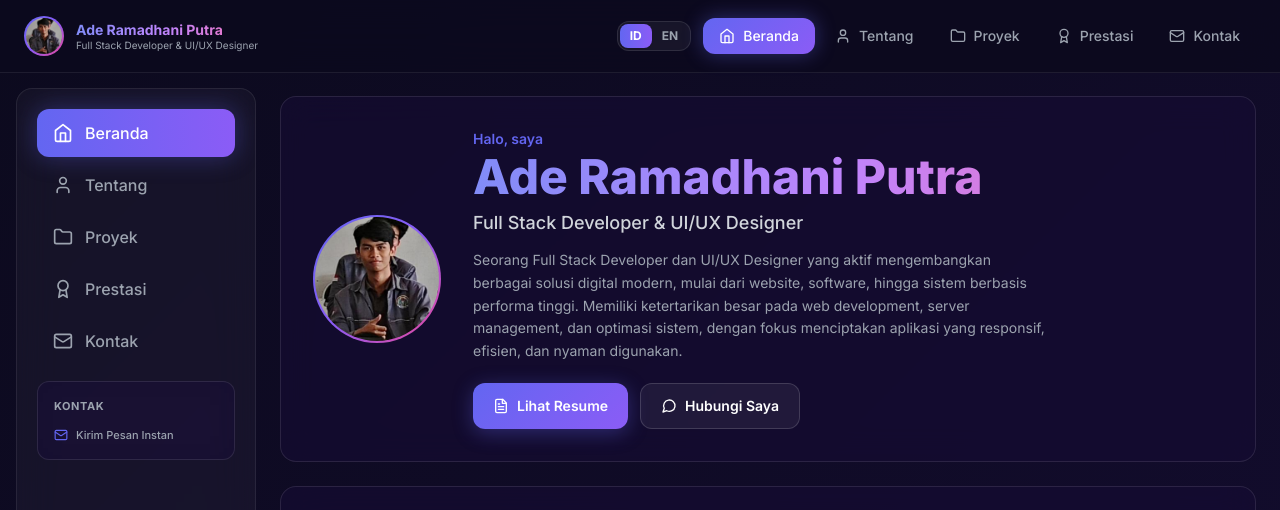
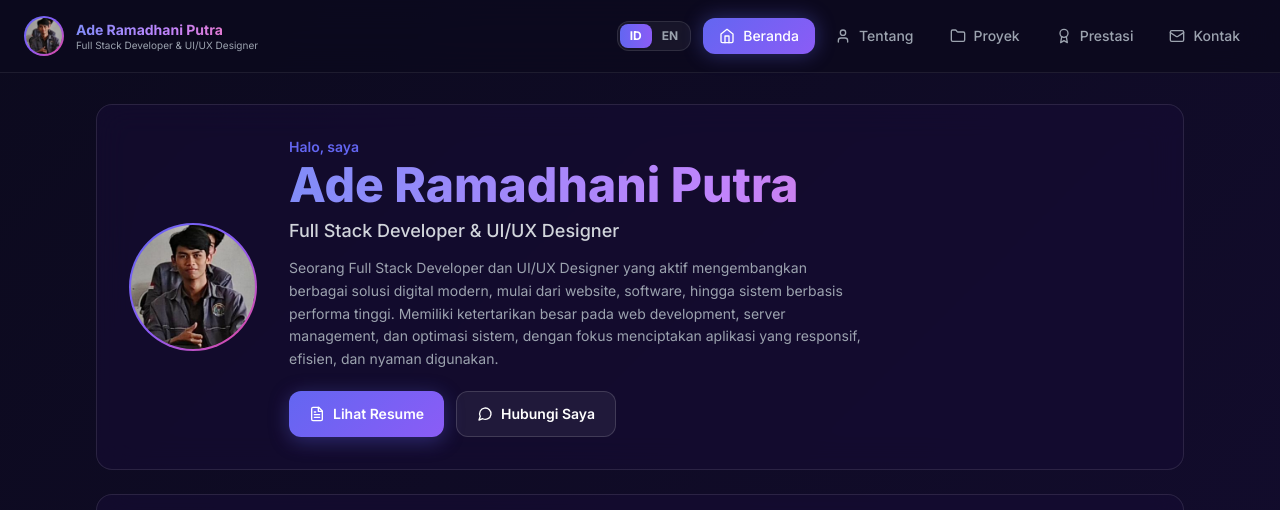
Before and after one commit to Rama-X2/portfolio, a Next.js app: page / in a window 1280 px wide. Shown: the top 510 px of the page. Built offline with nearby package versions, Linux system fonts and the light colour scheme.

Commit message:
update components

```diff
--- a/components/Portfolio.tsx
+++ b/components/Portfolio.tsx
@@ -862,45 +862,10 @@ export default function Portfolio() {
         )}
       </AnimatePresence>
 
-      {/* ── Layout ─── */}
-      <div className="flex flex-1 pt-[60px] md:pt-[72px]">
-        {/* Sidebar desktop */}
-        <aside className="hidden lg:flex flex-col w-60 p-5 m-4 mr-0 rounded-2xl sidebar-glass flex-shrink-0 sticky top-[88px] h-[calc(100vh-104px)] self-start overflow-y-auto custom-scrollbar">
-          <div className="space-y-1">
-            {sections.map((s, i) => (
-              <motion.button
-                key={s.id}
-                onClick={() => navClick(s.id)}
-                className={`w-full flex items-center space-x-3 px-4 py-3 rounded-xl transition-all duration-300 ${
-                  activeSection === s.id
-                    ? 'bg-gradient-to-r from-primary to-secondary text-white shadow-glow'
-                    : 'text-gray-400 hover:text-white hover:bg-white/10'
-                }`}
-                initial={{ opacity: 0, x: -30 }}
-                animate={{ opacity: 1, x: 0 }}
-                transition={{ delay: i * 0.07 }}
-                whileHover={{ x: 4 }}
-              >
-                <s.icon className="w-5 h-5 flex-shrink-0" />
-                <span className="font-medium">{s.name}</span>
-              </motion.button>
-            ))}
-          </div>
-          {/* Contact quick */}
-          <div className="mt-4 p-4 rounded-xl glass-card">
-            <h3 className="text-[11px] font-bold text-gray-400 mb-3 uppercase tracking-wider">{t.nav.contact}</h3>
-            <div className="space-y-2">
-              <button onClick={() => navClick('contact')}
-                className="flex items-center gap-2 text-[11px] text-gray-400 hover:text-white transition-colors w-full text-left">
-                <Mail className="w-3.5 h-3.5 text-primary" />
-                <span className="truncate font-medium">{lang === 'en' ? 'Send Instant Message' : 'Kirim Pesan Instan'}</span>
-              </button>
-            </div>
-          </div>
-        </aside>
-
+      {/* ── Layout (Full-Width Clean Desktop View, Mobile 100% Preserved) ─── */}
+      <div className="flex flex-1 pt-[60px] md:pt-[72px] justify-center">
         {/* ── Content ─── */}
-        <main ref={mainRef} className="flex-1 p-3 md:p-5 lg:p-6 min-w-0 space-y-12 md:space-y-16">
+        <main ref={mainRef} className="flex-1 max-w-6xl mx-auto w-full p-3 md:p-6 lg:p-8 min-w-0 space-y-12 md:space-y-16">
 
           {/* ════════════════════════════════ HOME ═══ */}
           <motion.section
```
